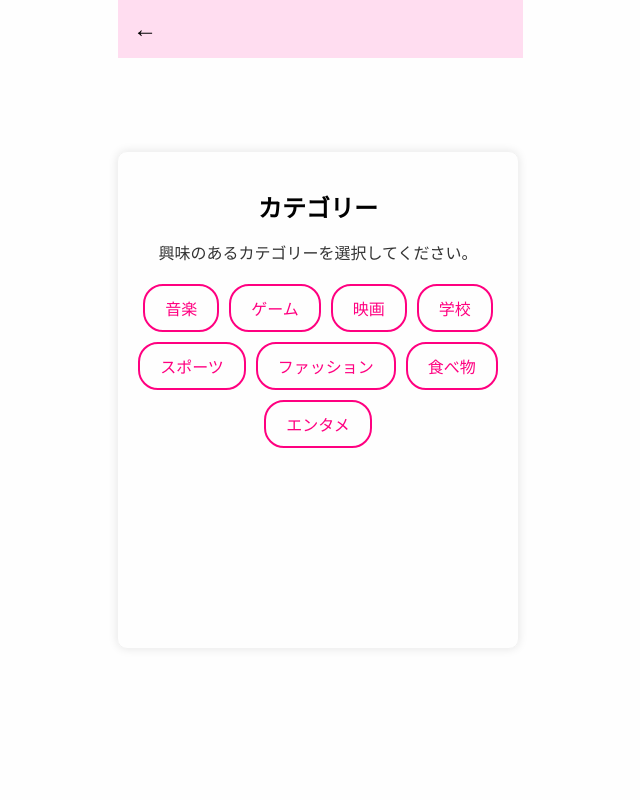
After one commit to wk2201215/Connect-with, a PHP site: page /category.php in a window 1280 px wide. The commit adds this page. Shown: the whole page, without its empty margins (322-962 px from the left). Run offline with PHP 8.4, Linux system fonts and the light colour scheme.

Commit message:
カテゴリー画面HTML、CSS完了

```diff
--- /dev/null
+++ b/category.php
@@ -0,0 +1,100 @@
+<!DOCTYPE html>
+<html lang="ja">
+<head>
+    <meta charset="UTF-8">
+    <meta name="viewport" content="width=device-width, initial-scale=1.0">
+    <title>カテゴリー選択</title>
+    <style>
+        body {
+            font-family: 'Arial', sans-serif;
+            background-color: #fff;
+            margin: 0;
+            padding: 0;
+            display: flex;
+            justify-content: center;
+            align-items: center;
+            height: 100vh;
+            background-color: #fefefe;
+        }
+        .container {
+            width: 100%;
+            max-width: 400px;
+            border: 1px solid #f2f2f2;
+            border-radius: 10px;
+            box-shadow: 0 0 10px rgba(0, 0, 0, 0.1);
+            overflow: hidden;
+        }
+        .header {
+            background-color: #ffddf0;
+            padding: 15px;
+            display: flex;
+            align-items: center;
+            position: fixed;
+            top: 0;
+            width: 100%;
+            max-width: 375px;
+            z-index: 1000;
+        }
+        .header a {
+            text-decoration: none;
+            color: black;
+            font-size: 24px;
+            margin-right: auto;
+        }
+        .content {
+            padding: 20px;
+            text-align: center;
+        }
+        .content h1 {
+            font-size: 24px;
+            margin-bottom: 10px;
+        }
+        .content p {
+            margin-bottom: 20px;
+            color: #333;
+        }
+        .button-container {
+            display: flex;
+            flex-wrap: wrap;
+            justify-content: center;
+            gap: 10px;
+        }
+        .button-container a {
+            display: inline-block;
+            padding: 10px 20px;
+            color: #ff0080;
+            border: 2px solid #ff0080;
+            border-radius: 20px;
+            text-decoration: none;
+            font-size: 16px;
+            transition: background-color 0.3s, color 0.3s;
+        }
+        .button-container a:hover {
+            background-color: #ff0080;
+            color: #fff;
+        }
+    </style>
+</head>
+<body>
+    <div class="container">
+        <div class="header">
+            <a href="javascript:history.back()">&larr;</a>
+        </div>
+        <div class="content">
+            <h1>カテゴリー</h1>
+            <p>興味のあるカテゴリーを選択してください。</p>
+            <div class="button-container">
+                <a href="#">音楽</a>
+                <a href="#">ゲーム</a>
+                <a href="#">映画</a>
+                <a href="#">学校</a>
+                <a href="#">スポーツ</a>
+                <a href="#">ファッション</a>
+                <a href="#">食べ物</a>
+                <a href="#">エンタメ</a>
+            </div>
+            <br><br><br><br><br><br><br><br><br><br>
+        </div>
+    </div>
+</body>
+</html>
--- a/profile_edit.php
+++ b/profile_edit.php
@@ -92,7 +92,7 @@
     <div class="form-group">
         <textarea id="bio" placeholder="自己紹介文"></textarea>
     </div><br>
-    <button class="submit-btn">確定</button>
+    <button class="submit-btn" onclick="location.href='mypage.php'">確定</button>
 </div>
 
 <script>
```
